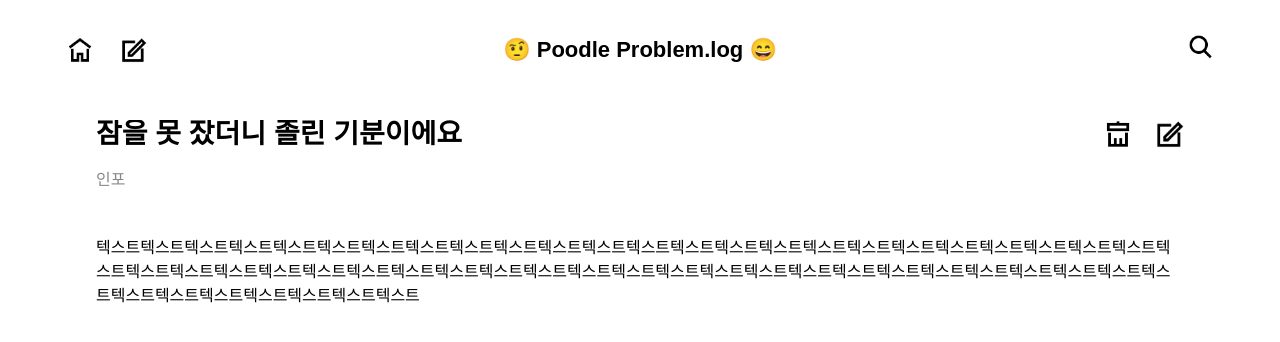
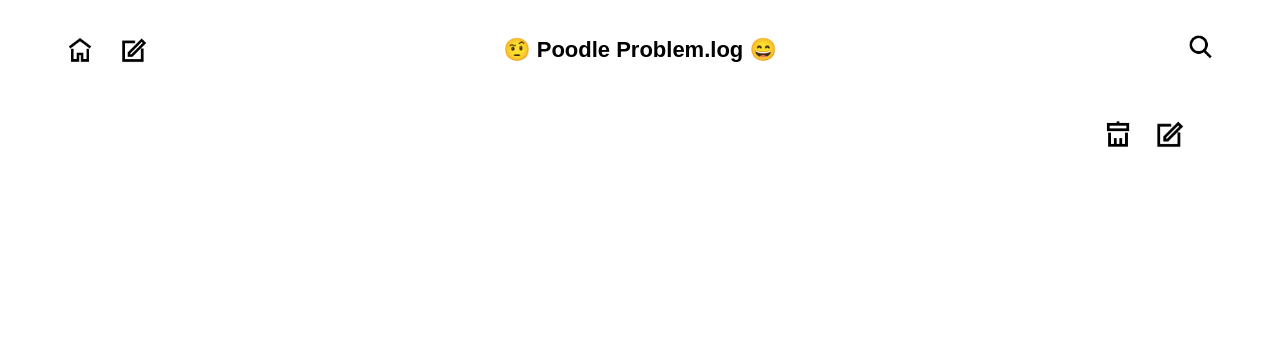
Before and after one commit to poodlepoodle/react-blog-15th, a Next.js app: page /components/PostItem in a window 1280 px wide. Shown: the top 342 px of the page. Built offline with nearby package versions, Linux system fonts and the light colour scheme.

Commit message:
:sparkles: [feat]: implement blog post viewing
implement blog post using dynamic routing and getStaticProps()

```diff
--- a/pages/components/PostItem.js
+++ b/pages/components/PostItem.js
@@ -6,16 +6,14 @@ import styles from '../../styles/PostItem.module.css';
 import icon_delete from '../../public/icons/delete.png';
 import icon_write from '../../public/icons/write.png';
 
-const PostItem = () => {
+const PostItem = ({ title, info, text }) => {
   return (
     <div className={styles.post_wrapper}>
       <div className={styles.post_container}>
         <div className={styles.item_info_wrapper}>
           <div className={styles.item_maintext_wrapper}>
-            <div className={styles.item_title}>
-              잠을 못 잤더니 졸린 기분이에요
-            </div>
-            <div className={styles.item_info}>인포</div>
+            <div className={styles.item_title}>{title}</div>
+            <div className={styles.item_info}>{info}</div>
           </div>
           <div className={styles.item_btn_wrapper}>
             <div className={styles.item_btn_icon_wrapper}>
@@ -26,9 +24,7 @@ const PostItem = () => {
             </div>
           </div>
         </div>
-        <div className={styles.item_text}>
-          텍스트텍스트텍스트텍스트텍스트텍스트텍스트텍스트텍스트텍스트텍스트텍스트텍스트텍스트텍스트텍스트텍스트텍스트텍스트텍스트텍스트텍스트텍스트텍스트텍스트텍스트텍스트텍스트텍스트텍스트텍스트텍스트텍스트텍스트텍스트텍스트텍스트텍스트텍스트텍스트텍스트텍스트텍스트텍스트텍스트텍스트텍스트텍스트텍스트텍스트텍스트텍스트텍스트텍스트텍스트텍스트
-        </div>
+        <div className={styles.item_text}>{text}</div>
       </div>
     </div>
   );
```
Also changed, not shown: pages/index.js (+4 -6 lines), pages/posts/[id].js (+11 -8 lines).
